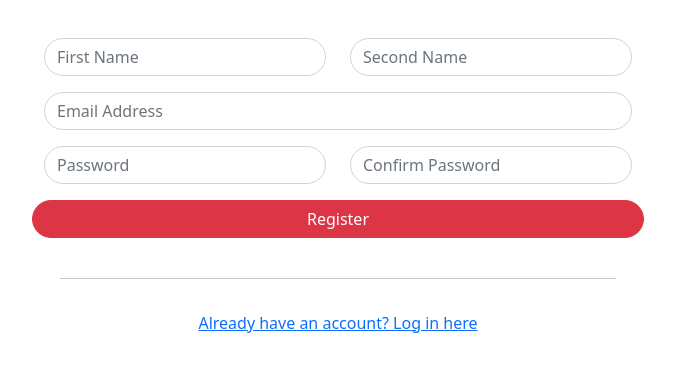
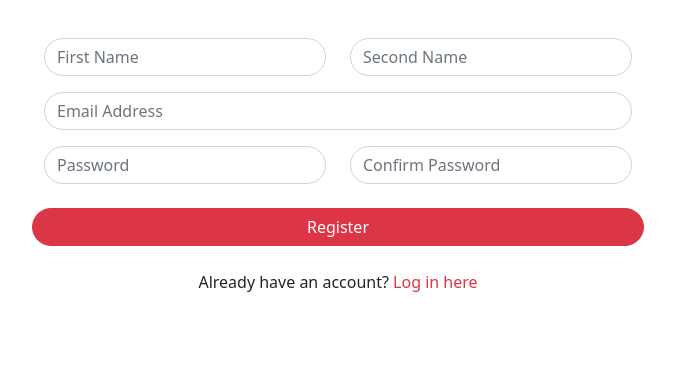
Before and after one commit to insidemordecai/chequered-zone, a PHP site: page /events/register.php in a window 1280 px wide. Shown: the part 159-531 px from the top of the page, without its empty margins (302-977 px from the left). Run offline with PHP 8.4, Linux system fonts and the light colour scheme.

Commit message:
styling update to register and login

```diff
--- a/events/register.php
+++ b/events/register.php
@@ -89,15 +89,12 @@ if (isset($_POST["register"])) {
                   <input class="form-control rounded-pill" type="password" name="confirmpass" placeholder="Confirm Password" required>
                 </div>
               </div>
-              <div class="row mb-3">
+              <div class="row mt-4 mb-4">
                 <input class="btn btn-danger rounded-pill" type="submit" name="register" value="Register">
               </div>
             </form>
-            <div class="m-2 p-2">
-              <hr>
-            </div>
             <div class="text-center">
-              <a href="login.php">Already have an account? Log in here</a>
+              <a class="text-decoration-none text-dark" href="login.php">Already have an account? <span class="text-danger"> Log in here</span></a>
             </div>
           </div>
         </div>
```
Also changed, not shown: events/login.php (+3 -5 lines).
